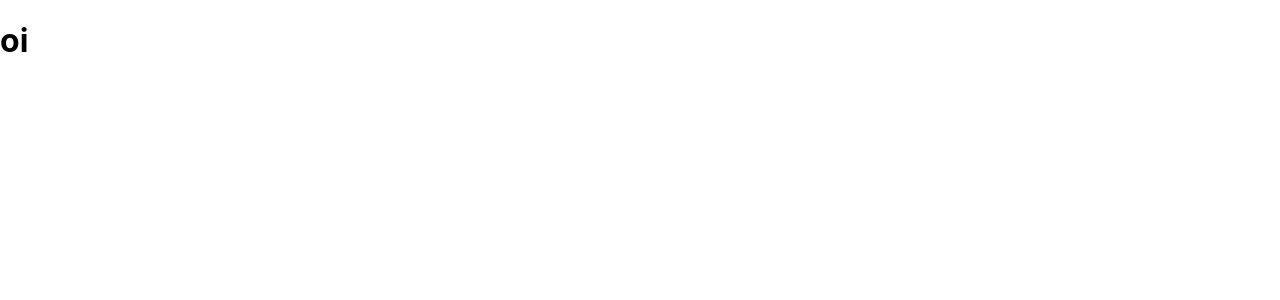
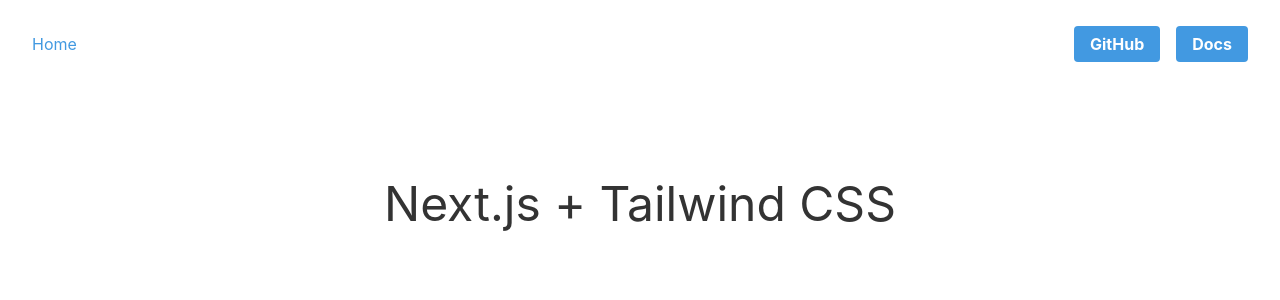
Before and after one commit to Selhar/architectureportfolio, a Next.js app: page / in a window 1280 px wide. Shown: the top 300 px of the page. Built offline with nearby package versions, Linux system fonts and the light colour scheme.

Commit message:
feat: added tailwind

```diff
--- /dev/null
+++ b/components/nav.tsx
@@ -0,0 +1,29 @@
+import Link from "next/link";
+
+const links = [
+  { href: "https://github.com/vercel/next.js", label: "GitHub" },
+  { href: "https://nextjs.org/docs", label: "Docs" },
+];
+
+export default function Nav() {
+  return (
+    <nav>
+      <ul className="flex justify-between items-center p-8">
+        <li>
+          <Link href="/">
+            <a className="text-blue-500 no-underline">Home</a>
+          </Link>
+        </li>
+        <ul className="flex justify-between items-center space-x-4">
+          {links.map(({ href, label }) => (
+            <li key={`${href}${label}`}>
+              <a href={href} className="btn-blue no-underline">
+                {label}
+              </a>
+            </li>
+          ))}
+        </ul>
+      </ul>
+    </nav>
+  );
+}
--- a/package.json
+++ b/package.json
@@ -13,7 +13,11 @@
     "react-dom": "16.13.1"
   },
   "devDependencies": {
+    "@fullhuman/postcss-purgecss": "^2.3.0",
     "@types/react": "^16.9.49",
+    "postcss-flexbugs-fixes": "^4.2.1",
+    "postcss-preset-env": "^6.7.0",
+    "tailwindcss": "^1.8.2",
     "typescript": "^4.0.2"
   }
 }
--- a/pages/index.tsx
+++ b/pages/index.tsx
@@ -1,2 +1,14 @@
-const Home = () => <h1>oi</h1>;
-export default Home;
+import Nav from "../components/nav";
+
+export default function IndexPage() {
+  return (
+    <div>
+      <Nav />
+      <div className="py-20">
+        <h1 className="text-5xl text-center text-accent-1">
+          Next.js + Tailwind CSS
+        </h1>
+      </div>
+    </div>
+  );
+}
--- /dev/null
+++ b/postcss.config.js
@@ -0,0 +1,18 @@
+module.exports = {
+  plugins: [
+    "tailwindcss",
+    "postcss-flexbugs-fixes",
+    [
+      "postcss-preset-env",
+      {
+        autoprefixer: {
+          flexbox: "no-2009",
+        },
+        stage: 3,
+        features: {
+          "custom-properties": false,
+        },
+      },
+    ],
+  ],
+};
--- a/styles/globals.css
+++ b/styles/globals.css
@@ -1,3 +1,21 @@
+@tailwind base;
+
+/* Write your own custom base styles here */
+
+/* Start purging... */
+@tailwind components;
+/* Stop purging. */
+
+/* Write you own custom component styles here */
+.btn-blue {
+  @apply bg-blue-500 text-white font-bold py-2 px-4 rounded;
+}
+
+/* Start purging... */
+@tailwind utilities;
+/* Stop purging. */
+
+/* Your own custom utilities */
 html,
 body {
   padding: 0;
--- /dev/null
+++ b/tailwind.config.js
@@ -0,0 +1,16 @@
+module.exports = {
+  future: {
+    removeDeprecatedGapUtilities: true,
+    purgeLayersByDefault: true,
+  },
+  purge: ["./components/**/*.{js,ts,jsx,tsx}", "./pages/**/*.{js,ts,jsx,tsx}"],
+  theme: {
+    extend: {
+      colors: {
+        "accent-1": "#333",
+      },
+    },
+  },
+  variants: {},
+  plugins: [],
+};
```
Also changed, not shown: 2 other files (tests, documents, lock files or other folders).
